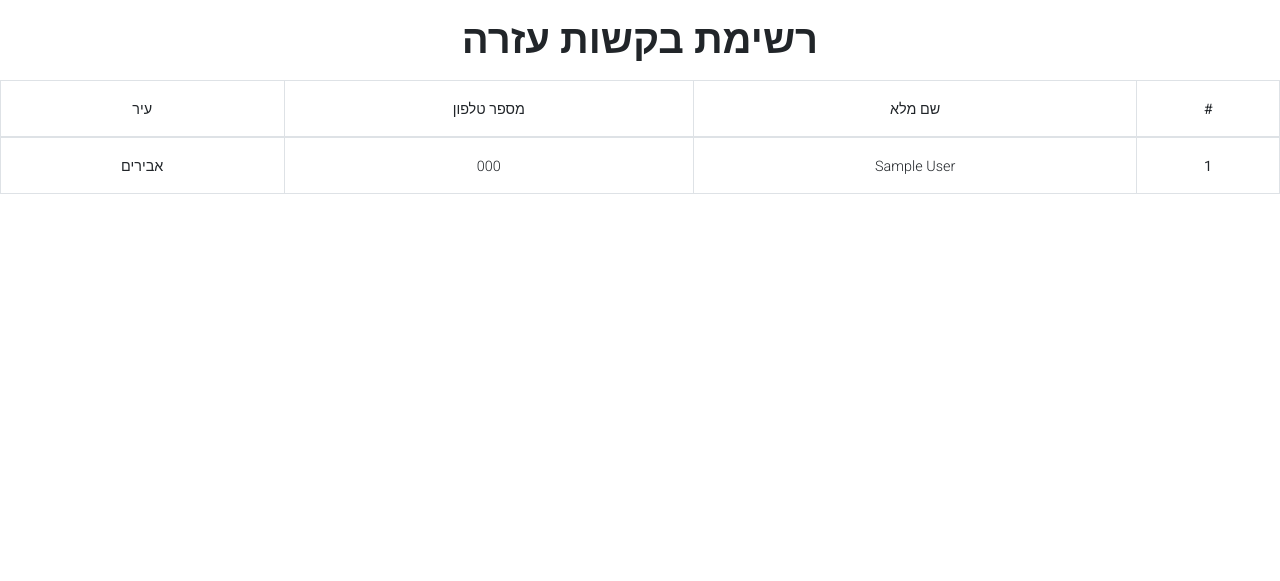
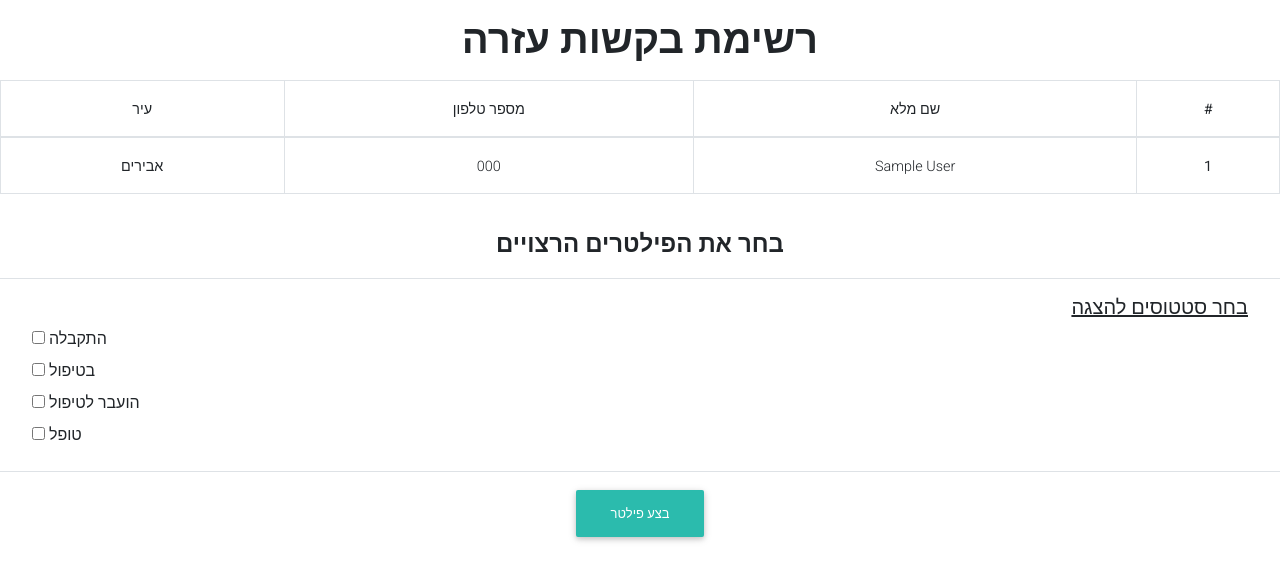
Before and after one commit to Lev-Echad/levechad-backend, a Django app: page /server/help_table in a window 1280 px wide. Shown: the top 581 px of the page. Run offline with Django 3.2, Linux system fonts and the light colour scheme; data comes from the database, SQL or seed files in the repository; tables that the repository leaves empty hold one stand-in row (values such as "Sample post"); some libraries are stand-ins or nearby versions.

Commit message:
adding help table

```diff
--- a/server/templates/server/help_table.html
+++ b/server/templates/server/help_table.html
@@ -44,6 +44,47 @@
     </tbody>
 </table>
 
+
+
+    <form method="post" action="{% url 'show_all_volunteers' %}">
+                              {% csrf_token %}
+                              <div class="modal-header text-center">
+                                <h4 class="modal-title w-100 font-weight-bold">בחר את הפילטרים הרצויים</h4>
+                              </div>
+                              <div class="modal-body mx-3">
+
+{#                               increas?#}
+                                <div>
+                                    <p class="text-right h5"><u>בחר סטטוסים להצגה</u></p>
+
+
+                                    <div>
+                                        <label for="status">התקבלה</label>
+                                        <input type="checkbox" name="status" id="status" value='ACCEPT'>
+                                    </div>
+
+                                    <div>
+                                        <label for="status">בטיפול</label>
+                                        <input type="checkbox" name="status" id="status" value='IN_POGRESS'>
+                                    </div>
+
+                                    <div>
+                                        <label for="status">הועבר לטיפול</label>
+                                        <input type="checkbox" name="status" id="status" value='PASS_TO_VAL'>
+                                    </div>
+
+                                    <div>
+                                        <label for="status">טופל</label>
+                                        <input type="checkbox" name="status" id="status" value='TOPAL'>
+                                    </div>
+
+                                </div>
+                              </div>
+                              <div class="modal-footer d-flex justify-content-center">
+                                <button type="submit" class="btn btn-default">בצע פילטר</button>
+                              </div>
+                          </form>
+
   <!-- jQuery -->
   <script type="text/javascript" src="{% static 'tasks/js/jquery.min.js' %}"></script>
   <!-- Bootstrap tooltips -->
--- a/server/templates/server/volunteer_table.html
+++ b/server/templates/server/volunteer_table.html
@@ -52,7 +52,7 @@
 
 
 
-<form method="post" action="{% url 'show_all_volunteers' %}">
+                            <form method="post" action="{% url 'show_all_volunteers' %}">
                               {% csrf_token %}
                               <div class="modal-header text-center">
                                 <h4 class="modal-title w-100 font-weight-bold">בחר את הפילטרים הרצויים</h4>
```
